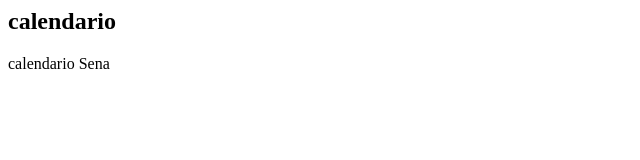
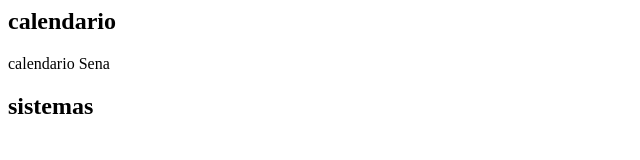
Before and after one commit to Yeferson18/html, a plain HTML site: page calendario.html in a window 1280 px wide. Shown: the whole page, without its empty margins (0-640 px from the left). Drawn offline with Linux system fonts and the light colour scheme.

Commit message:
version 3

```diff
--- a/calendario.html
+++ b/calendario.html
@@ -5,5 +5,6 @@
   <boby>
     <H2>calendario</H2>
     <p>calendario Sena</p>
+    <H2>sistemas</H2>
   </boby>
 </html>
```
